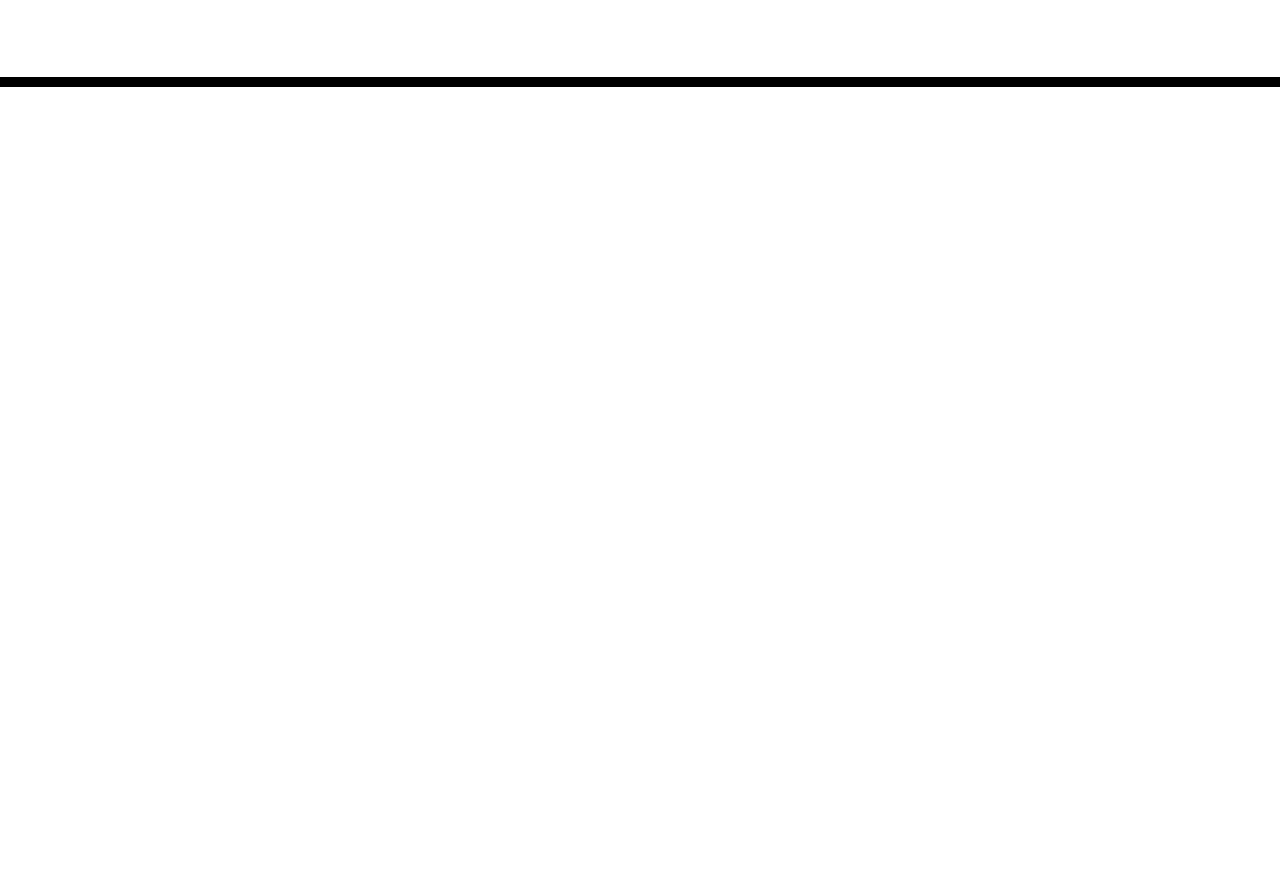
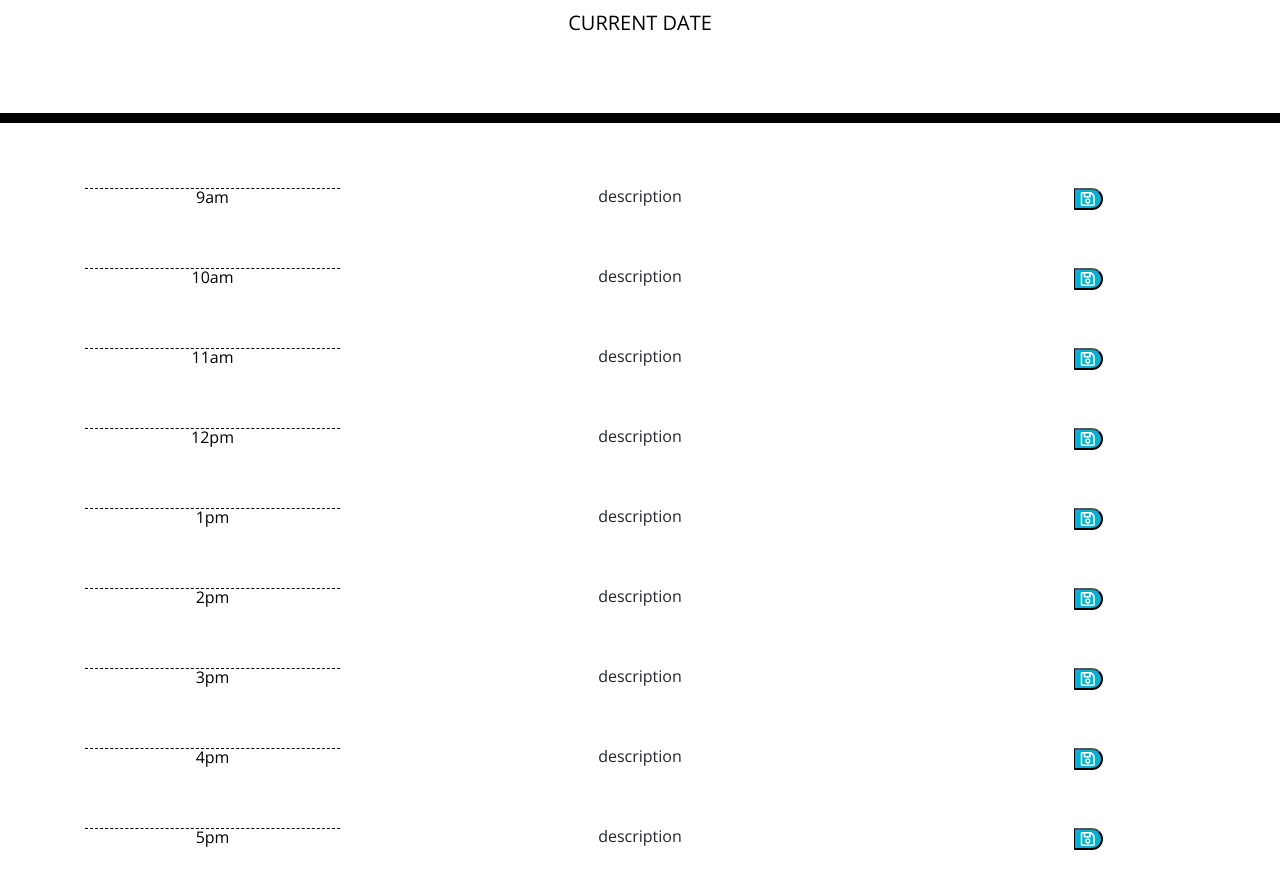
Before and after one commit to natasharrison/daily-planner, a plain HTML site: page Develop/index.html in a window 1280 px wide. Shown: the part 181-1070 px from the top of the page. Before the commit the page ends 800 px from the top, so only its background shows below. Drawn offline with nearby package versions, Linux system fonts and the light colour scheme.

Commit message:
inital timeblock framework

```diff
--- a/Develop/index.html
+++ b/Develop/index.html
@@ -1,23 +1,14 @@
 <!DOCTYPE html>
 <html lang="en">
+
 <head>
   <meta charset="UTF-8" />
   <meta name="viewport" content="width=device-width, initial-scale=1.0" />
   <meta http-equiv="X-UA-Compatible" content="ie=edge" />
-    <link
-      rel="stylesheet"
-      href="https://stackpath.bootstrapcdn.com/bootstrap/4.3.1/css/bootstrap.min.css"
-    />
-    <link
-      rel="stylesheet"
-      href="https://use.fontawesome.com/releases/v5.8.1/css/all.css"
-      integrity="sha384-50oBUHEmvpQ+1lW4y57PTFmhCaXp0ML5d60M1M7uH2+nqUivzIebhndOJK28anvf"
-      crossorigin="anonymous"
-    />
-    <link
-      href="https://fonts.googleapis.com/css?family=Open+Sans&display=swap"
-      rel="stylesheet"
-    />
+  <link rel="stylesheet" href="https://stackpath.bootstrapcdn.com/bootstrap/4.3.1/css/bootstrap.min.css" />
+  <link rel="stylesheet" href="https://use.fontawesome.com/releases/v5.8.1/css/all.css"
+    integrity="sha384-50oBUHEmvpQ+1lW4y57PTFmhCaXp0ML5d60M1M7uH2+nqUivzIebhndOJK28anvf" crossorigin="anonymous" />
+  <link href="https://fonts.googleapis.com/css?family=Open+Sans&display=swap" rel="stylesheet" />
   <link rel="stylesheet" href="style.css" />
   <title>Work Day Scheduler</title>
 </head>
@@ -26,13 +17,142 @@
   <header class="jumbotron">
     <h1 class="display-3">Work Day Scheduler</h1>
     <p class="lead">A simple calendar app for scheduling your work day</p>
-      <p id="currentDay" class="lead"></p>
+    <p id="currentDay" class="lead">CURRENT DATE</p>
   </header>
+  <main class="time-block">
     <div class="container">
-      <!-- Timeblocks go here -->
+
+      <div class="row">
+        <div class="col-3">
+          <div class="hour"> 9am </div>
+        </div>
+        <div class="col-6">
+          <div class="description" id="enter-task">description</div>
+          <!-- blank field that stores information  -->
+        </div>
+        <div class="col-3" id="save-task">
+          <!-- click button to save the task with the icon of a lock -->
+          <button class="saveBtn"><i class="far fa-save"></i></button>
+        </div>
       </div>
 
+      <div class="row">
+        <div class="col-3">
+          <div class="hour"> 10am </div>
+        </div>
+        <div class="col-6">
+          <div class="description" id="enter-task">description</div>
+          <!-- blank field that stores information  -->
+        </div>
+        <div class="col-3" id="save-task">
+          <!-- click button to save the task with the icon of a lock -->
+          <button class="saveBtn"><i class="far fa-save"></i></button>
+        </div>
+      </div>
+
+      <div class="row">
+        <div class="col-3">
+          <div class="hour"> 11am </div>
+        </div>
+        <div class="col-6">
+          <div class="description" id="enter-task">description</div>
+          <!-- blank field that stores information  -->
+        </div>
+        <div class="col-3" id="save-task">
+          <!-- click button to save the task with the icon of a lock -->
+          <button class="saveBtn"><i class="far fa-save"></i></button>
+        </div>
+      </div>
+
+      <div class="row">
+        <div class="col-3">
+          <div class="hour"> 12pm </div>
+        </div>
+        <div class="col-6">
+          <div class="description" id="enter-task">description</div>
+          <!-- blank field that stores information  -->
+        </div>
+        <div class="col-3" id="save-task">
+          <!-- click button to save the task with the icon of a lock -->
+          <button class="saveBtn"><i class="far fa-save"></i></button>
+        </div>
+      </div>
+
+      <div class="row">
+        <div class="col-3">
+          <div class="hour"> 1pm </div>
+        </div>
+        <div class="col-6">
+          <div class="description" id="enter-task">description</div>
+          <!-- blank field that stores information  -->
+        </div>
+        <div class="col-3" id="save-task">
+          <!-- click button to save the task with the icon of a lock -->
+          <button class="saveBtn"><i class="far fa-save"></i></button>
+        </div>
+      </div>
+
+      <div class="row">
+        <div class="col-3">
+          <div class="hour"> 2pm </div>
+        </div>
+        <div class="col-6">
+          <div class="description" id="enter-task">description</div>
+          <!-- blank field that stores information  -->
+        </div>
+        <div class="col-3" id="save-task">
+          <!-- click button to save the task with the icon of a lock -->
+          <button class="saveBtn"><i class="far fa-save"></i></button>
+        </div>
+      </div>
+
+      <div class="row">
+        <div class="col-3">
+          <div class="hour"> 3pm </div>
+        </div>
+        <div class="col-6">
+          <div class="description" id="enter-task">description</div>
+          <!-- blank field that stores information  -->
+        </div>
+        <div class="col-3" id="save-task">
+          <!-- click button to save the task with the icon of a lock -->
+          <button class="saveBtn"><i class="far fa-save"></i></button>
+        </div>
+      </div>
+
+      <div class="row">
+        <div class="col-3">
+          <div class="hour"> 4pm </div>
+        </div>
+        <div class="col-6">
+          <div class="description" id="enter-task">description</div>
+          <!-- blank field that stores information  -->
+        </div>
+        <div class="col-3" id="save-task">
+          <!-- click button to save the task with the icon of a lock -->
+          <button class="saveBtn"><i class="far fa-save"></i></button>
+        </div>
+      </div>
+
+      <div class="row">
+        <div class="col-3">
+          <div class="hour"> 5pm </div>
+        </div>
+        <div class="col-6">
+          <div class="description" id="enter-task">description</div>
+          <!-- blank field that stores information  -->
+        </div>
+        <div class="col-3" id="save-task">
+          <!-- click button to save the task with the icon of a lock -->
+          <button class="saveBtn"><i class="far fa-save"></i></button>
+        </div>
+      </div>
+
+    </div>
+
+  </main>
   <script src="https://code.jquery.com/jquery-3.4.1.min.js"></script>
   <script src="https://cdnjs.cloudflare.com/ajax/libs/moment.js/2.24.0/moment.min.js"></script>
 </body>
+
 </html>
--- a/Develop/style.css
+++ b/Develop/style.css
@@ -36,6 +36,7 @@ textarea{
   border-top: 1px solid white;;
 }
 
+/* Actual Hour */
 .hour {
   background-color: #ffffff;
   color: #000000;
```
Also changed, not shown: 1 other file. Lines whose indentation alone changed are shown as unchanged.
